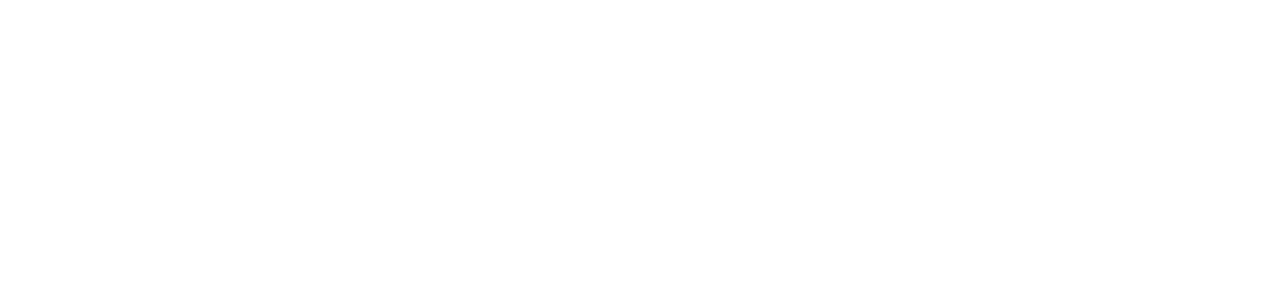
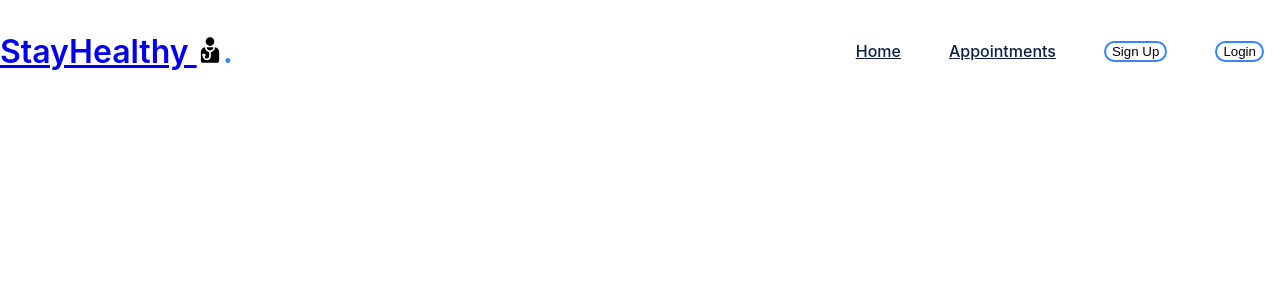
Before and after one commit to sairaj04/capstone-medical-app, a React (Create React App) app: page / in a window 1280 px wide. Before the commit this address had no page. Shown: the top 300 px of the page. Built offline with nearby package versions, Linux system fonts and the light colour scheme.

Commit message:
Updated Navbar.js - successfully completed step 14

```diff
--- a/src/Components/Navbar/Navbar.js
+++ b/src/Components/Navbar/Navbar.js
@@ -1,14 +1,17 @@
-import React from 'react'
+import React, { useEffect, useState } from "react";
 import { Link } from 'react-router-dom'
 import "./Navbar.css"
 
+
 const Navbar = () => {
+    const handleClick = () => setClick(!click);
+    const [click, setClick] = useState(false);
     return (
         <div>
             <nav>
                 <div className="nav__logo">
                     <a href="/">
-                        StayHealthy <svg xmlns="http://www.w3.org/2000/svg" height="26" width="26" viewBox="0 0 1000 1000" style="fill:#3685fb"><title>Doctor With Stethoscope SVG icon</title><g><g><path d="M499.8,10c91.7,0,166,74.3,166,166c0,91.7-74.3,166-166,166c-91.7,0-166-74.3-166-166C333.8,84.3,408.1,10,499.8,10z"></path><path d="M499.8,522.8c71.2,0,129.1-58.7,129.1-129.1H370.6C370.6,464.1,428.6,522.8,499.8,522.8z"></path><path d="M693.2,395c-0.7,94.9-70.3,173.7-160.8,188.9v155.9c0,80.3-60.7,150.8-140.8,155.3c-83,4.7-152.7-58.9-157.6-139.7c-22-12.8-35.6-38.5-30.3-66.7c4.7-25.1,25.5-45.6,50.8-49.9c39.7-6.7,74.1,23.7,74.1,62.1c0,23-12.3,43-30.7,54.1c4.7,45.4,45.1,80.4,92.6,76c44.6-4,77.2-44.4,77.2-89.2v-158c-90.5-15.2-160.1-94-160.8-188.9c-89.4,11.5-158.2,87.9-158.2,180.5V910c0,44.2,35.8,80,80,80h542.6c44.2,0,80.1-35.8,80.1-80V575.5C851.4,483,782.6,406.6,693.2,395z"></path></g></g>
+                        StayHealthy <svg xmlns="http://www.w3.org/2000/svg" height="26" width="26" viewBox="0 0 1000 1000" style={{ color: '#2190FF' }}><title>Doctor With Stethoscope SVG icon</title><g><g><path d="M499.8,10c91.7,0,166,74.3,166,166c0,91.7-74.3,166-166,166c-91.7,0-166-74.3-166-166C333.8,84.3,408.1,10,499.8,10z"></path><path d="M499.8,522.8c71.2,0,129.1-58.7,129.1-129.1H370.6C370.6,464.1,428.6,522.8,499.8,522.8z"></path><path d="M693.2,395c-0.7,94.9-70.3,173.7-160.8,188.9v155.9c0,80.3-60.7,150.8-140.8,155.3c-83,4.7-152.7-58.9-157.6-139.7c-22-12.8-35.6-38.5-30.3-66.7c4.7-25.1,25.5-45.6,50.8-49.9c39.7-6.7,74.1,23.7,74.1,62.1c0,23-12.3,43-30.7,54.1c4.7,45.4,45.1,80.4,92.6,76c44.6-4,77.2-44.4,77.2-89.2v-158c-90.5-15.2-160.1-94-160.8-188.9c-89.4,11.5-158.2,87.9-158.2,180.5V910c0,44.2,35.8,80,80,80h542.6c44.2,0,80.1-35.8,80.1-80V575.5C851.4,483,782.6,406.6,693.2,395z"></path></g></g>
                         </svg></a>
                     <span>.</span>
                 </div>
```
Also changed, not shown: 1 other file (tests, documents, lock files or other folders).
